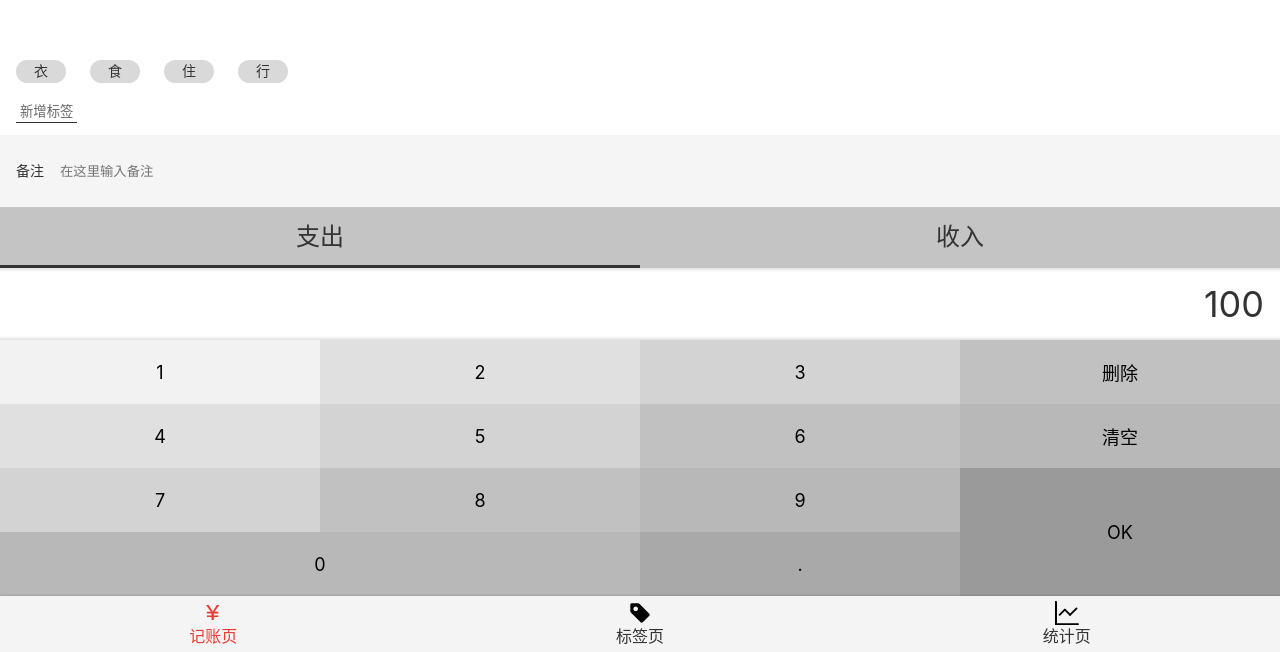
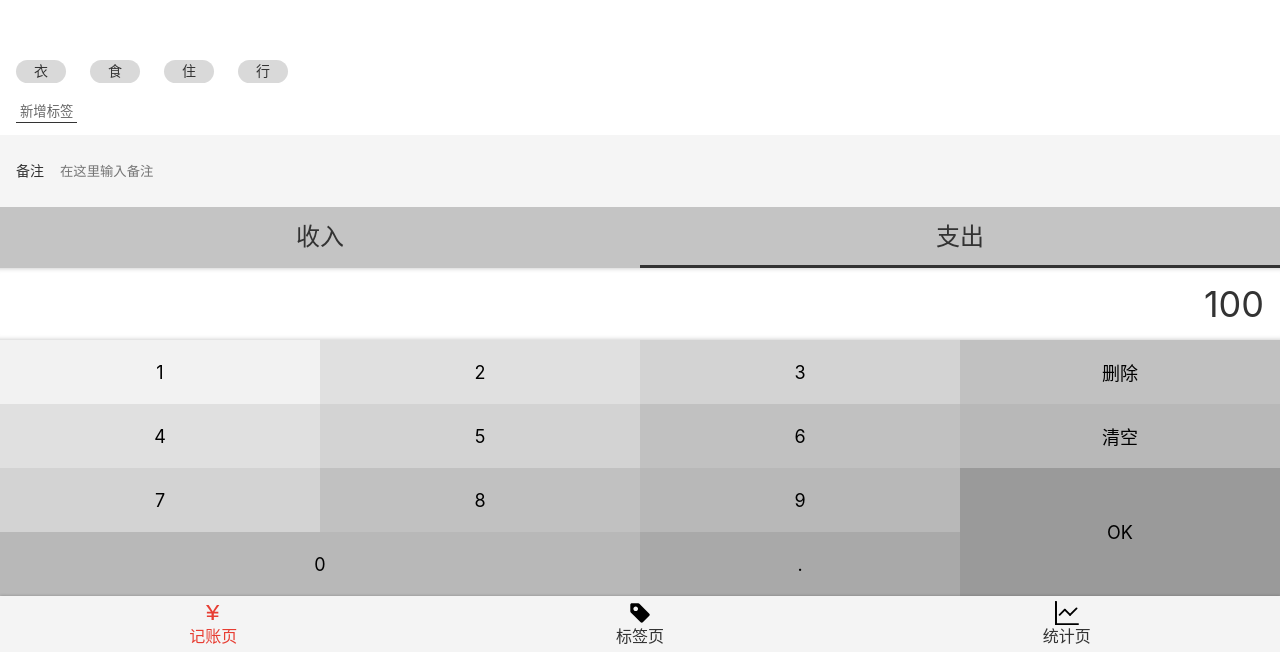
Before and after one commit to wbs99/React-Money, a React app: page /#/money in a window 1280 px wide. Shown: the part 148-800 px from the top of the page. Built offline with nearby package versions, Linux system fonts and the light colour scheme.

Commit message:
完成收入支出切换功能

```diff
--- a/src/views/Money.tsx
+++ b/src/views/Money.tsx
@@ -16,12 +16,7 @@ function Money() {
     <MyLayout>
       <TagsSection></TagsSection>
       <NoteSection></NoteSection>
-      <CategorySection>
-        <ul>
-          <li className="selected">支出</li>
-          <li>收入</li>
-        </ul>
-      </CategorySection>
+      <CategorySection></CategorySection>
       <NumberPadSection>
         <div className="output">100</div>
         <div className="pad clearfix">
--- a/src/views/Money/CategorySection.tsx
+++ b/src/views/Money/CategorySection.tsx
@@ -1,6 +1,7 @@
-import styled from 'styled-components';
+import { useState } from "react";
+import styled from "styled-components";
 
-const CategorySection = styled.section`
+const Wrapper = styled.section`
   font-size: 24px;
 
   > ul {
@@ -14,7 +15,7 @@ const CategorySection = styled.section`
       position: relative;
 
       &.selected::after {
-        content: '';
+        content: "";
         display: block;
         height: 3px;
         background: #333;
@@ -27,4 +28,25 @@ const CategorySection = styled.section`
   }
 `;
 
-export default CategorySection
+const CategorySection: React.FC = () => {
+  const [categoryList] = useState<("-" | "+")[]>(["+", "-"]); //只能是 - 和 + 的数组
+  const [category, setCategory] = useState("-");
+  const categoryMap = { "-": "支出", "+": "收入" };
+  return (
+    <Wrapper>
+      <ul>
+        {categoryList.map((item) => (
+          <li
+            className={category === item ? "selected" : ""}
+            onClick={() => {
+              setCategory(item);
+            }}
+          >
+            {categoryMap[item]}
+          </li>
+        ))}
+      </ul>
+    </Wrapper>
+  );
+};
+export default CategorySection;
```
